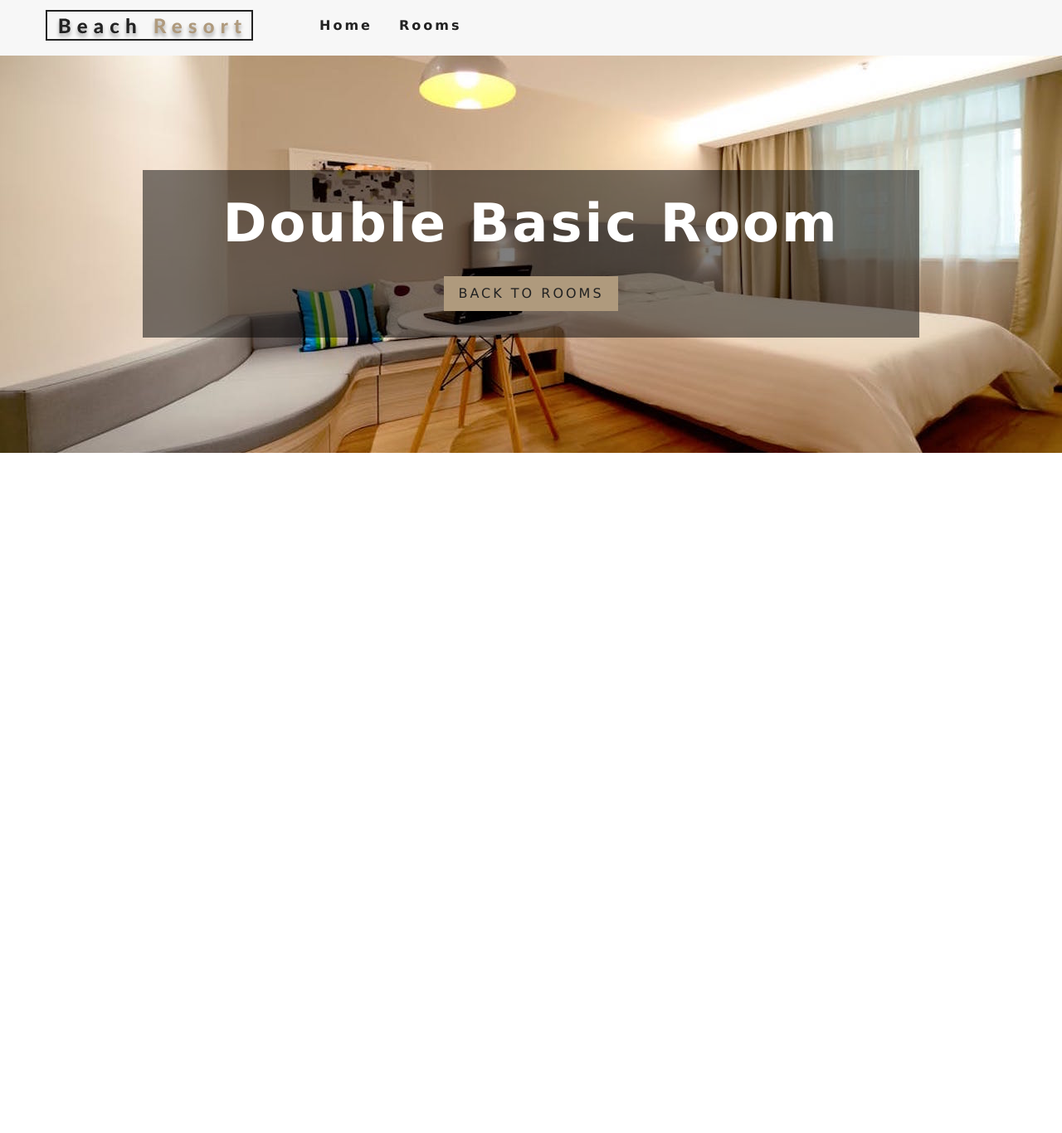
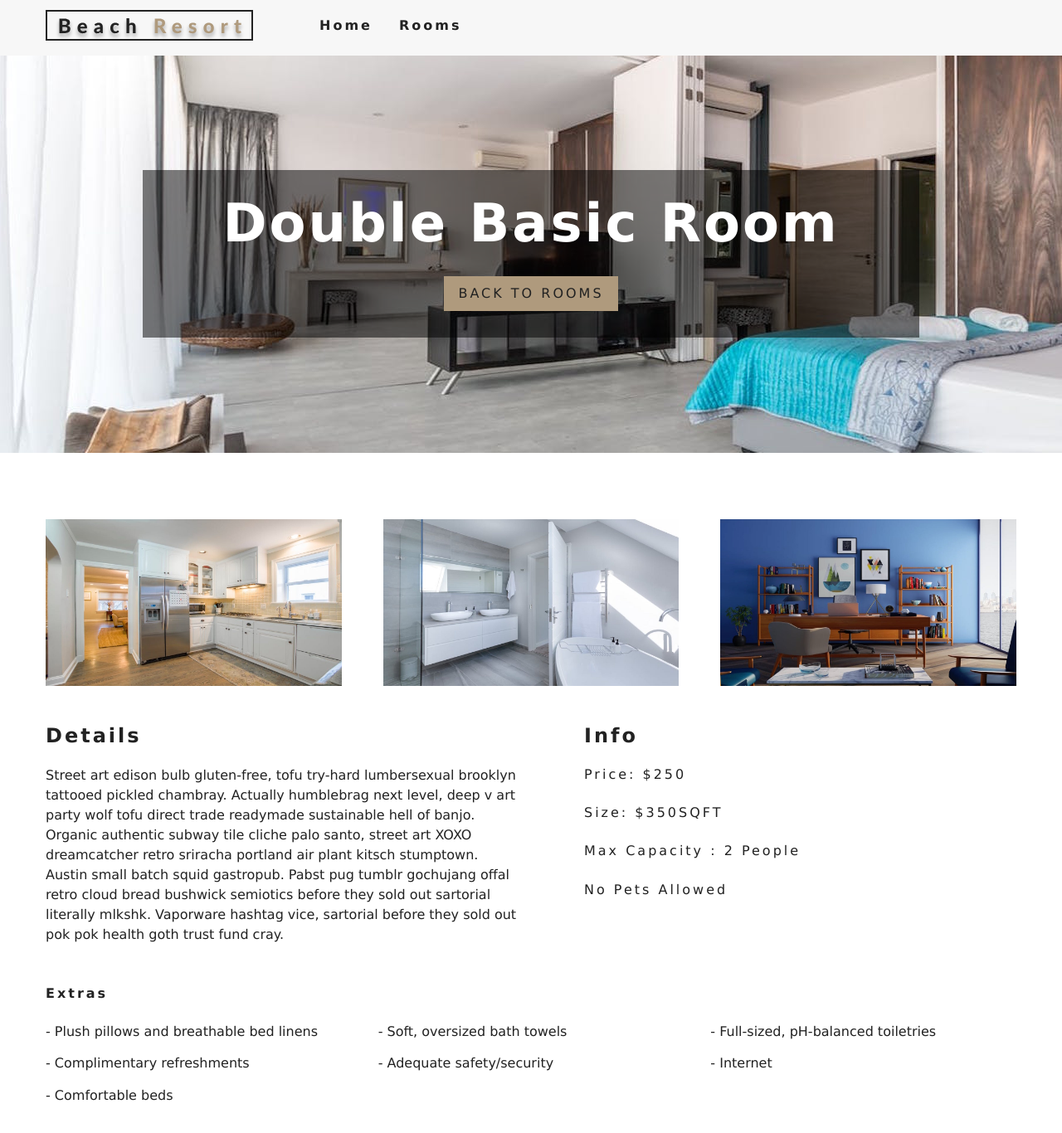
Before and after one commit to Dpessheva/reservations-app, a React (Create React App) app: page /rooms/double-basic in a window 1280 px wide. Shown: the top 1366 px of the page at 83% size. Before the commit the page ends 800 px from the top, so only its background shows below. Built offline with nearby package versions, Linux system fonts and the light colour scheme.

Commit message:
added new components

```diff
--- a/package.json
+++ b/package.json
@@ -10,7 +10,8 @@
     "react-dom": "^16.13.1",
     "react-icons": "^3.10.0",
     "react-router-dom": "^5.2.0",
-    "react-scripts": "3.4.1"
+    "react-scripts": "3.4.1",
+    "styled-components": "^5.1.1"
   },
   "scripts": {
     "start": "react-scripts start",
--- a/src/components/Home.js
+++ b/src/components/Home.js
@@ -19,7 +19,7 @@ const Home = () => {
         </Banner>
       </Hero>
       <Services />
-      <FeatureRoom/>
+      <FeatureRoom />
     </>
   );
 };
--- /dev/null
+++ b/src/components/RoomContainer.js
@@ -0,0 +1,52 @@
+import React from 'react'
+import RoomFilter from './RoomFilter';
+import RoomList from './RoomList';
+import { withRoomConsumer } from '../context';
+import Loading from './Loading';
+
+
+function RoomContainer({ context }) {
+    const { loading, sortedRooms, rooms } = context;
+    if (loading) {
+             return <Loading/>
+        }
+     return (
+
+        <>
+         <RoomFilter rooms={rooms}/>
+           <RoomList rooms={sortedRooms}/>
+         </>
+
+     )
+}
+
+export default withRoomConsumer(RoomContainer);
+
+
+// Context with a class component
+// import React from 'react'
+// import RoomFilter from './RoomFilter';
+// import RoomList from './RoomList';
+// import { RoomConsumer } from '../context';
+// import Loading from './Loading';
+// export default function RoomContainer() {
+//     return (
+//         <RoomConsumer>
+//             {value => {
+//                 const { loading, sortedRooms, rooms } = value
+//                 if (loading) {
+//                     return <Loading/>
+//                 }
+//                 return (
+
+//             <div>
+//                         Hello from room container
+//                         <RoomFilter rooms={rooms}/>
+//                         <RoomList rooms={sortedRooms}/>
+//         </div>
+//                 )
+//             }}
+//         </RoomConsumer>
+
+//     )
+// }
--- /dev/null
+++ b/src/components/RoomFilter.js
@@ -0,0 +1,54 @@
+import React from 'react';
+import { useContext } from 'react';
+import { RoomContext } from '../context';
+import Title from '../components/Title';
+//get all uniqe values
+
+const getUnique = (items, value) => {
+    return [...new Set(items.map(item => item[value]))]
+}
+
+// using context with a hook
+export default function RoomFilter({rooms}) {
+    const context = useContext(RoomContext);
+    const {
+        handleChange,
+        type,
+        capacity,
+        price,
+        minPrice,
+        maxPrice,
+        minSize,
+        maxSize,
+        breakfast,
+        pets
+    } = context;
+    // get unique types
+    let types = getUnique(rooms, 'type');
+
+    // add all
+    types = ["all", ...types];
+    // map to jsx
+    types = types.map((item, index) => {
+        return <option value={item} key={index}>{item}</option>
+    })
+    return (
+        <section className="filter-container">
+            <Title title="search rooms" />
+            <form className="filter-form">
+                {/* Select type */}
+                <div className="form-group">
+                    <label htmlFor="type">room type</label>
+                    <select name="type" id="type"
+                        value={type}
+                        className="form-control"
+                        onChange={handleChange}
+                    >
+                    {types}
+                    </select>
+                </div>
+                {/* end of select type */}
+            </form>
+        </section>
+    )
+}
--- /dev/null
+++ b/src/components/RoomList.js
@@ -0,0 +1,22 @@
+import React from 'react';
+import Room from './Room';
+
+export default function RoomList({ rooms }) {
+    if (rooms.length === 0) {
+        return (
+            <div className="empty-search">
+            <h3>unfortunately no rooms matched your search parameters</h3>
+            </div>
+        )
+
+    }
+    return (
+        <section className="roomslist">
+            <div className="roomslist-center">
+                {rooms.map(item => {
+                return <Room key={item.id} room={item}/>
+            })}
+            </div>
+        </section>
+    )
+}
--- a/src/components/Rooms.js
+++ b/src/components/Rooms.js
@@ -2,15 +2,19 @@ import React from 'react';
 import Hero from './Hero';
 import Banner from './Banner';
 import { Link } from 'react-router-dom';
+import RoomContainer from '../components/RoomContainer';
+import { RoomContext } from '../context';
 
 function Rooms() {
     return (
+     <>
         <Hero hero="roomsHero">
             <Banner title="our rooms">
                 <Link to="/" className="btn-primary">retrun home</Link>
             </Banner>
-    </Hero>
-
+            </Hero>
+            <RoomContainer/>
+    </>
     )
 }
 
--- a/src/components/SingleRoom.js
+++ b/src/components/SingleRoom.js
@@ -1,9 +1,9 @@
 import React, { Component } from 'react'
 import defaultBcg from '../images/room-1.jpeg';
-import Hero from '../components/Hero';
 import Banner from '../components/Banner';
 import { Link } from 'react-router-dom';
 import { RoomContext } from '../context';
+import StykedHero from '../components/StyledHero';
 
 export default class SingleRoom extends Component {
     constructor(props) {
@@ -30,12 +30,49 @@ export default class SingleRoom extends Component {
             )
         }
         const { name, description, capacity, size, price, extras, breakfast, pets, images } = room;
+        const [mainImg, ...defaultImg] = images;
         return (
-            <Hero hero="roomsHero">
+            <>
+            <StykedHero img={mainImg || this.state.defaultBcg}>
                 <Banner title={`${name} room`}>
                     <Link to="/rooms" className="btn-primary"> back to rooms</Link>
                 </Banner>
-            </Hero>
+                </StykedHero>
+                <section className="single-room">
+                    <div className="single-room-images">
+                        {defaultImg.map((item, index) => {
+                         return  <img key={index} src={item} alt={name}/>
+                        })}
+                    </div>
+                    <div className="single-room-info">
+                        <article className="desc">
+                            <h3>details</h3>
+                            <p>{description}</p>
+                        </article>
+                        <article className="info">
+                            <h3>info</h3>
+                            <h6>price: ${price}</h6>
+                            <h6>size: ${size}SQFT</h6>
+                            <h6>
+                                max capacity : {
+                                    capacity > 1 ? `${capacity} people` : `${capacity} person`
+                                }
+                            </h6>
+                            <h6>{pets ? "pets allowed" : "no pets allowed"}</h6>
+                            <h6>{breakfast && "free breakfast included"}</h6>
+
+                        </article>
+                    </div>
+                </section>
+                <section className="room-extras">
+                    <h6>extras</h6>
+                    <ul className="extras">
+                        {extras.map((item, index) => {
+                            return <li key={index}>- {item}</li>
+                      })}
+                    </ul>
+                </section>
+            </>
         );
     }
 }
--- /dev/null
+++ b/src/components/StyledHero.js
@@ -0,0 +1,14 @@
+import styled from 'styled-components';
+
+
+const StyledHero = styled.header`
+  min-height: 60vh;
+  background: url(${props => props.img}) center/cover no-repeat;
+  display: flex;
+  align-items: center;
+  justify-content: center;
+`;
+
+
+
+export default StyledHero;
--- a/src/context.js
+++ b/src/context.js
@@ -7,17 +7,32 @@ class RoomProvider extends Component {
         rooms: [],
         sortedRooms: [],
         featuredRooms: [],
-        loading: true
+        loading: true,
+        type: 'all',
+        capacity: 1,
+        price: 0,
+        minPrice: 0,
+        maxPrice: 0,
+        minSize: 0,
+        maxSize: 0,
+        breakfast: false,
+        pets:false
     };
 
     componentDidMount() {
+        // this.getData
         let rooms = this.formatData(items);
         let featuredRooms = rooms.filter(room => room.featured === true);
+        let maxPrice = Math.max(...rooms.map(item => item.price));
+        let maxSize = Math.max(...rooms.map(item => item.size));
         this.setState({
             rooms,
             sortedRooms: rooms,
             featuredRooms,
-            loading: false
+            loading: false,
+            price: maxPrice,
+            maxPrice: maxPrice,
+            maxSize:maxSize
         })
     }
 
@@ -36,9 +51,22 @@ class RoomProvider extends Component {
         let tempRooms = [...this.state.rooms];
         const room = tempRooms.find((room) => room.slug === slug);
         return room;
+    };
+    handleChange = event => {
+        const type = event.target.type
+        const name = event.target.name
+        const value = event.target.value
+
+    }
+    filterRooms = () => {
+
     }
     render() {
-        return (<RoomContext.Provider value={{...this.state, getRoom:this.getRoom}}>
+        return (<RoomContext.Provider value={{
+            ...this.state,
+            getRoom: this.getRoom,
+            handleChange:this.handleChange
+        }}>
             {this.props.children}
         </RoomContext.Provider>
         );
@@ -47,5 +75,13 @@ class RoomProvider extends Component {
 
 
 const RoomConsumer = RoomContext.Consumer;
+// Context wiht HOC
+export function withRoomConsumer(Component) {
+    return function ConsumerWrapper(props) {
+        return <RoomConsumer>
+            {value => <Component {...props} context={value} />}
+        </RoomConsumer>
+    }
+}
 
 export {RoomProvider, RoomConsumer, RoomContext}
```
Also changed, not shown: 1 other file (tests, documents, lock files or other folders).
